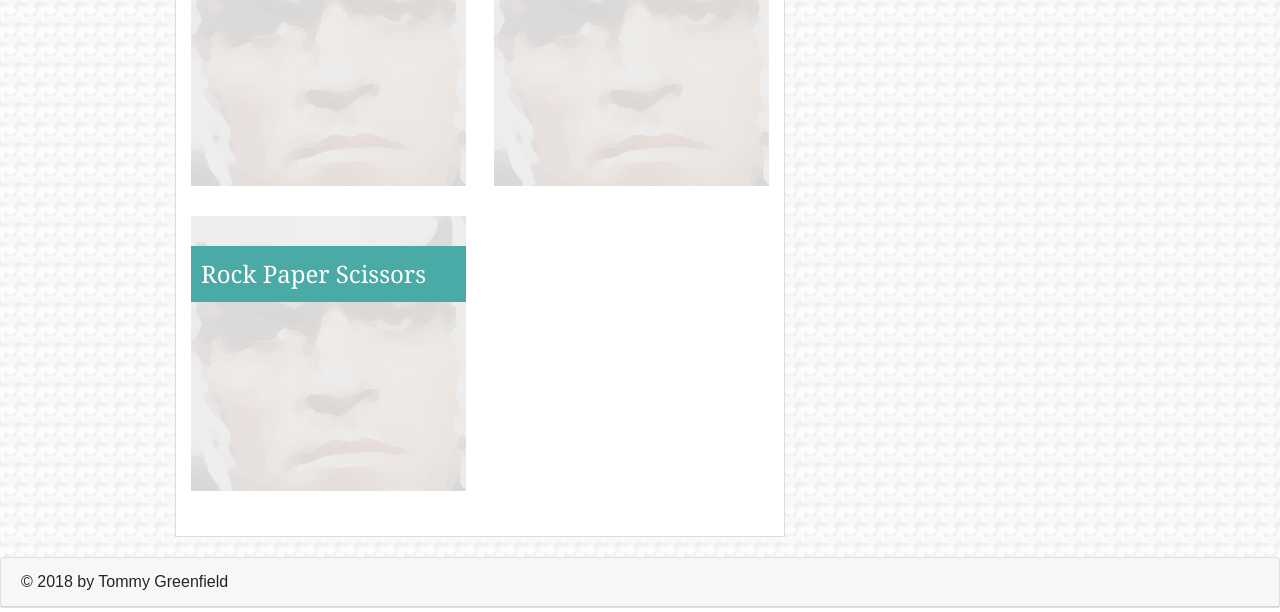
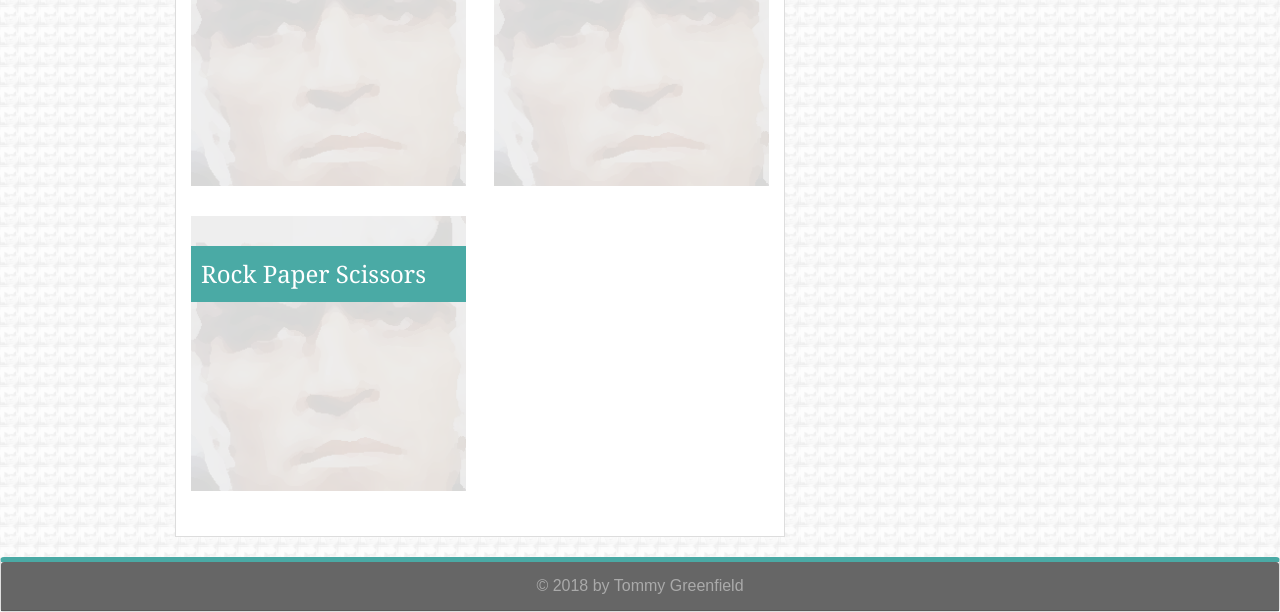
Before and after one commit to tommyngre/Bootstrap-Portfolio, a plain HTML site: page portfolio.html in a window 1280 px wide. Shown: the part 554-1166 px from the top of the page. Drawn offline with nearby package versions, Linux system fonts and the light colour scheme.

Commit message:
footer css

```diff
--- a/assets/css/style.css
+++ b/assets/css/style.css
@@ -12,8 +12,6 @@ body{
   border-bottom: 2px solid #cccccc;
 }
 
-
-
 .content{
   max-width:960px;
   margin:0 auto;
@@ -26,7 +24,6 @@ body{
   font-family: Georgia, 'Times New Roman', Times, serif;
   font-size:1.5em;
   font-weight:bold;
-
 }
 
 h1, .header-text{
@@ -143,6 +140,13 @@ textarea {
   opacity:.7;
 }
 
-footer{
+.card{
   margin-top:20px;
+  border-top: 5px solid #4aaaa5;
 }
+
+.card-header{
+  background-color: #666666;
+  color:#aaaaaa;
+  text-align:center;
+}
```
